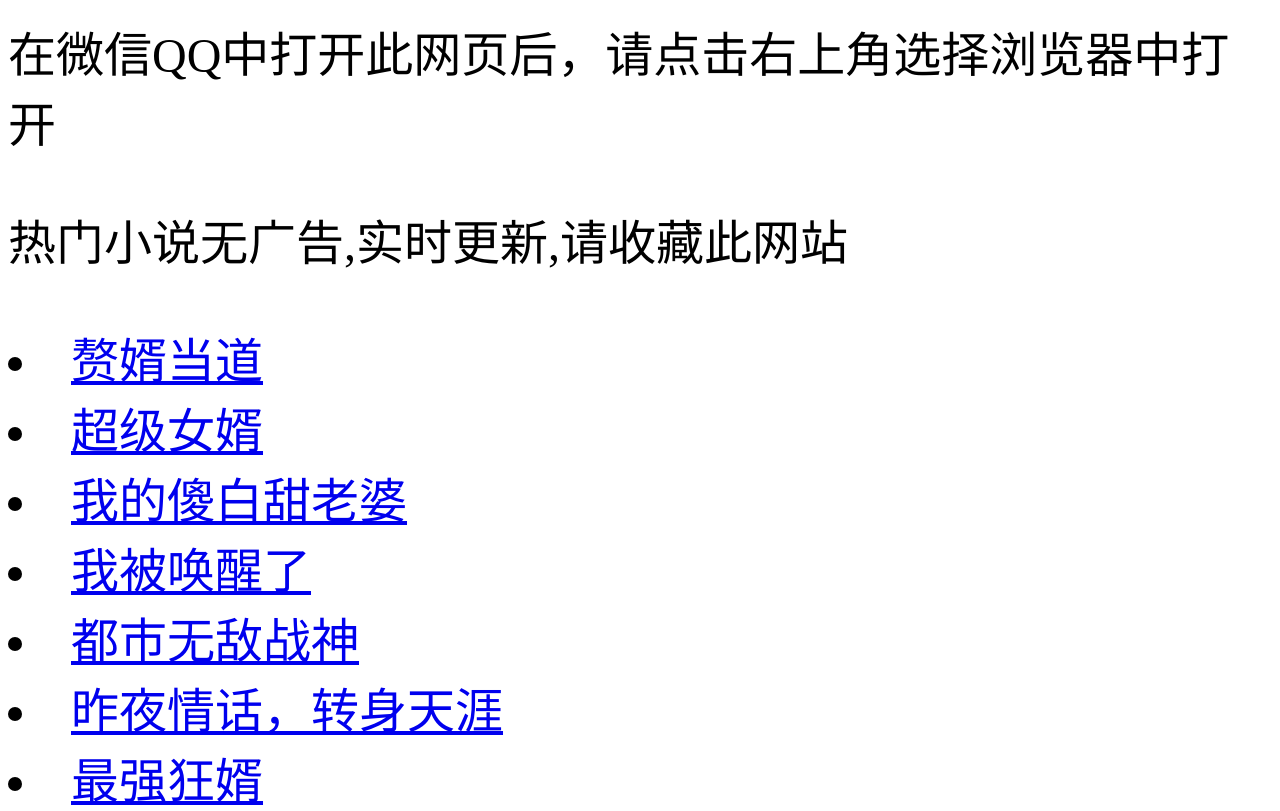
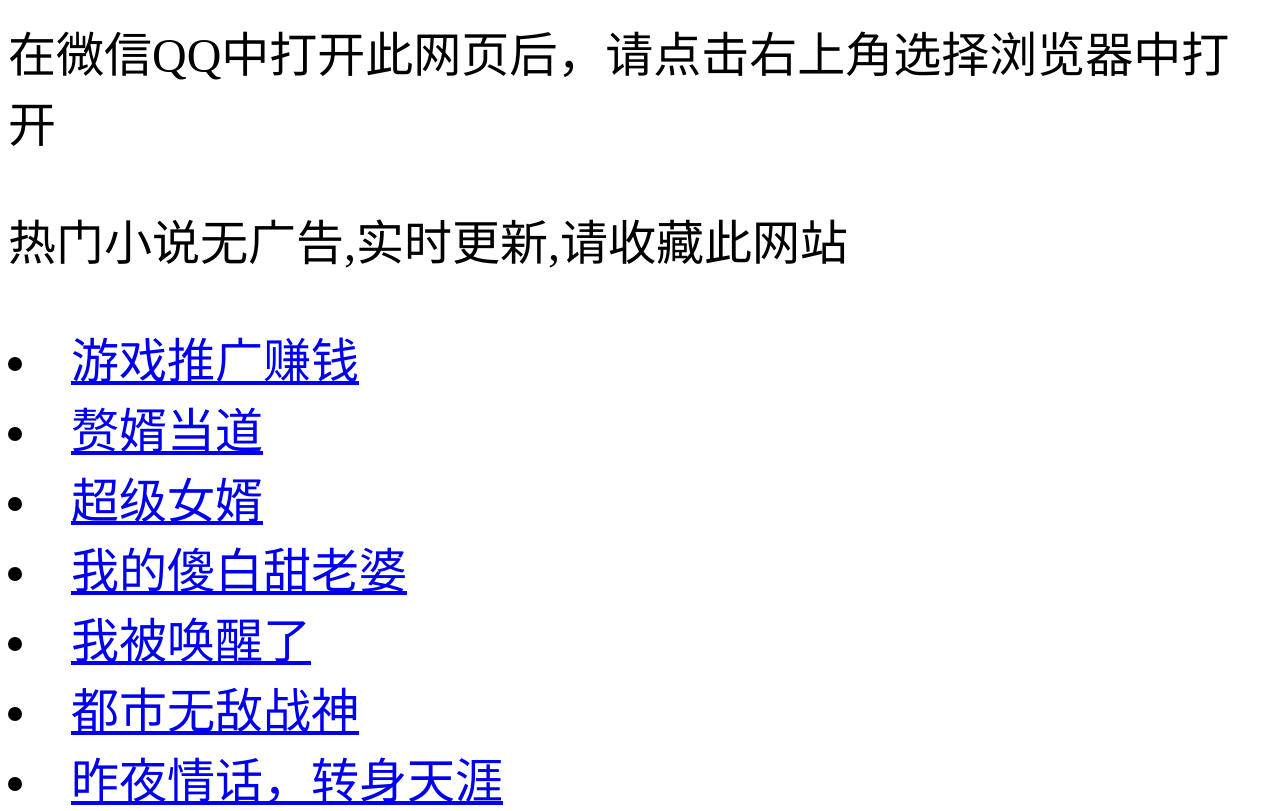
Before and after one commit to libaitang/2, a plain HTML site: page index.html in a window 1280 px wide. Shown: the top 811 px of the page. Drawn offline with Linux system fonts and the light colour scheme.

Commit message:
Update index.html

```diff
--- a/index.html
+++ b/index.html
@@ -4,6 +4,7 @@
 <title>热门小说无广告无弹窗</title>
   <p><font size="18">在微信QQ中打开此网页后，请点击右上角选择浏览器中打开</p>
     <p>热门小说无广告,实时更新,请收藏此网站</p>
+  <li> <a href="https://fire.4779.com/h5/?from=singlemessage#/pages/index/home?in_code=QWIZCV">游戏推广赚钱</a> </li>
 <li> <a href="https://link.zhangwen.cn/link?code=539612">赘婿当道</a></li>
 <li> <a href="https://link.zhangwen.cn/link?code=539624">超级女婿</a></li>
 <li> <a href="https://link.zhangwen.cn/link?code=539626">我的傻白甜老婆</a></li>
```
